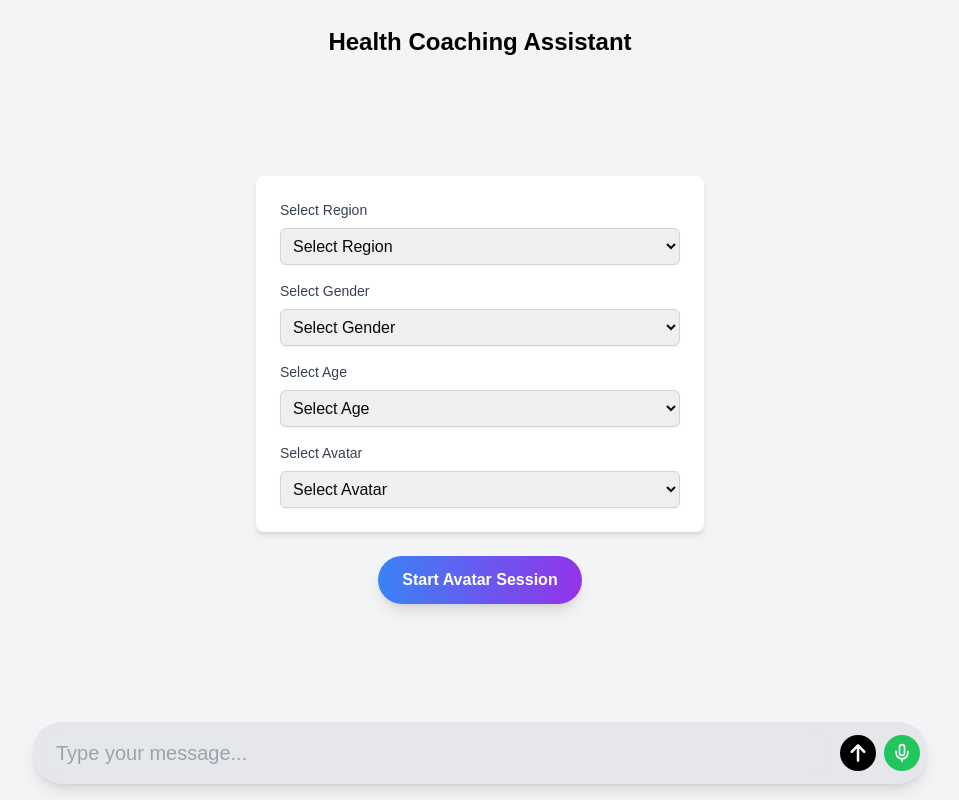
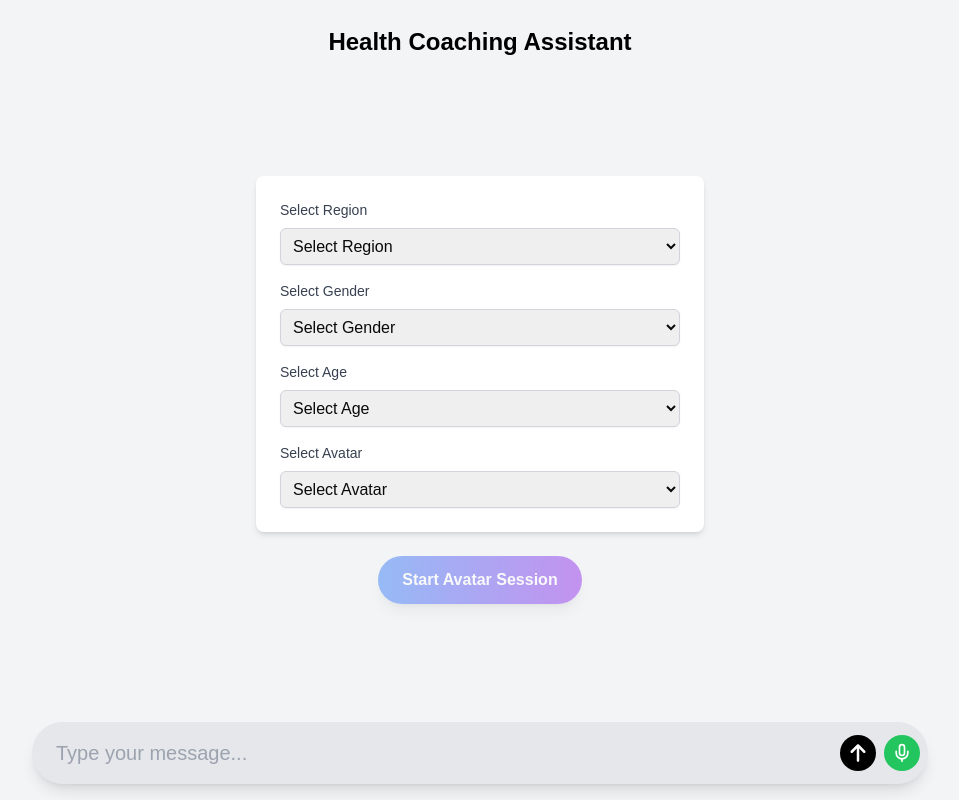
Before and after one commit to asfarwaheed01/Heygen_Custom_Avatar, a Next.js app: page / in a window 1280 px wide. Shown: the whole page, without its empty margins (160-1119 px from the left). Built offline with nearby package versions, Linux system fonts and the light colour scheme.

Commit message:
Conditional rendering

```diff
--- a/components/Chat.tsx
+++ b/components/Chat.tsx
@@ -657,7 +657,7 @@ const Chat: React.FC = () => {
               <AvatarSelectionForm onSelectAvatar={setSelectedAvatarId} />
               <button
                 onClick={startAvatarSession}
-                disabled={isLoadingSession}
+                disabled={isLoadingSession || selectedAvatarId === ""}
                 className="bg-gradient-to-r from-blue-500 to-purple-600 text-white font-bold py-3 px-6 rounded-full shadow-lg hover:from-blue-600 hover:to-purple-700 focus:outline-none focus:ring-2 focus:ring-purple-500 focus:ring-opacity-50 transform transition-all duration-200 hover:scale-105 disabled:opacity-50 disabled:cursor-not-allowed"
               >
                 {isLoadingSession ? (
@@ -705,7 +705,7 @@ const Chat: React.FC = () => {
           )}
         </div>
       </div>
-      {sessionStarted && (
+      {sessionStarted && selectedAvatarId && (
         <div className="flex justify-end md:w-[70%] mx-auto mb-2">
           <button
             className="bg-gradient-to-tr lg:w-[15%]  from-indigo-500 to-indigo-300  text-white rounded-lg shadow-md px-2 py-2"
@@ -727,14 +727,14 @@ const Chat: React.FC = () => {
           />
           <button
             onClick={() => handleSendMessage()}
-            disabled={responseLoading}
+            disabled={responseLoading || !selectedAvatarId}
             className="bg-black text-white rounded-full p-2 hover:bg-blue-600 focus:outline-none focus:ring-2 focus:ring-blue-500"
           >
             <FaArrowUp size={20} />
           </button>
           <button
             onClick={isRecording ? handleStopRecording : handleStartRecording}
-            disabled={responseLoading}
+            disabled={responseLoading || !selectedAvatarId}
             className={`${
               isRecording
                 ? "bg-red-500 hover:bg-red-600"
```
